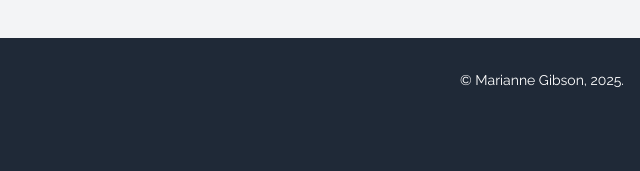
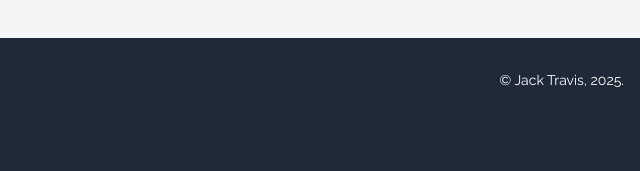
Before and after one commit to Jack-Travis1/webd168, a plain HTML site: page lesson09/index.html in a window 1280 px wide. Shown: the part 746-917 px from the top of the page, 640-1280 px from the left. Drawn offline with nearby package versions, Linux system fonts and the light colour scheme.

Commit message:
Update index.html

```diff
--- a/lesson09/index.html
+++ b/lesson09/index.html
@@ -214,7 +214,7 @@
                 <!-- Footer Text -->
                 <div
                     class="md:w-1/2 text-sm md:text-right text-center mt-4 md:mt-0">
-                    <p>© Marianne Gibson,
+                    <p>© Jack Travis,
                         <!-- Placeholder where the current year will be filled in with JavaScript. -->
                         <span id="year"></span>.
                     </p>
@@ -239,4 +239,5 @@
 
 </body>
 
+
 </html>
```
